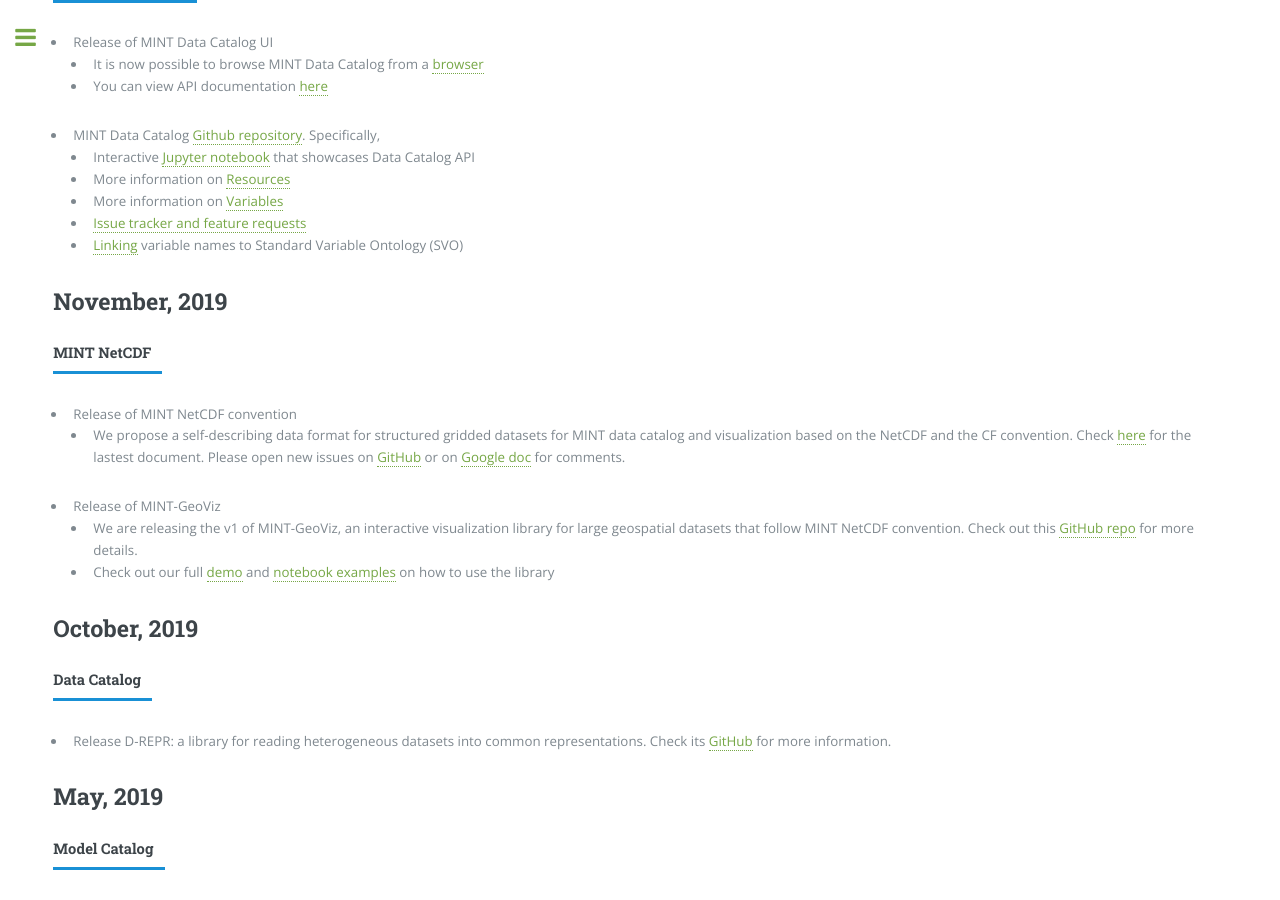
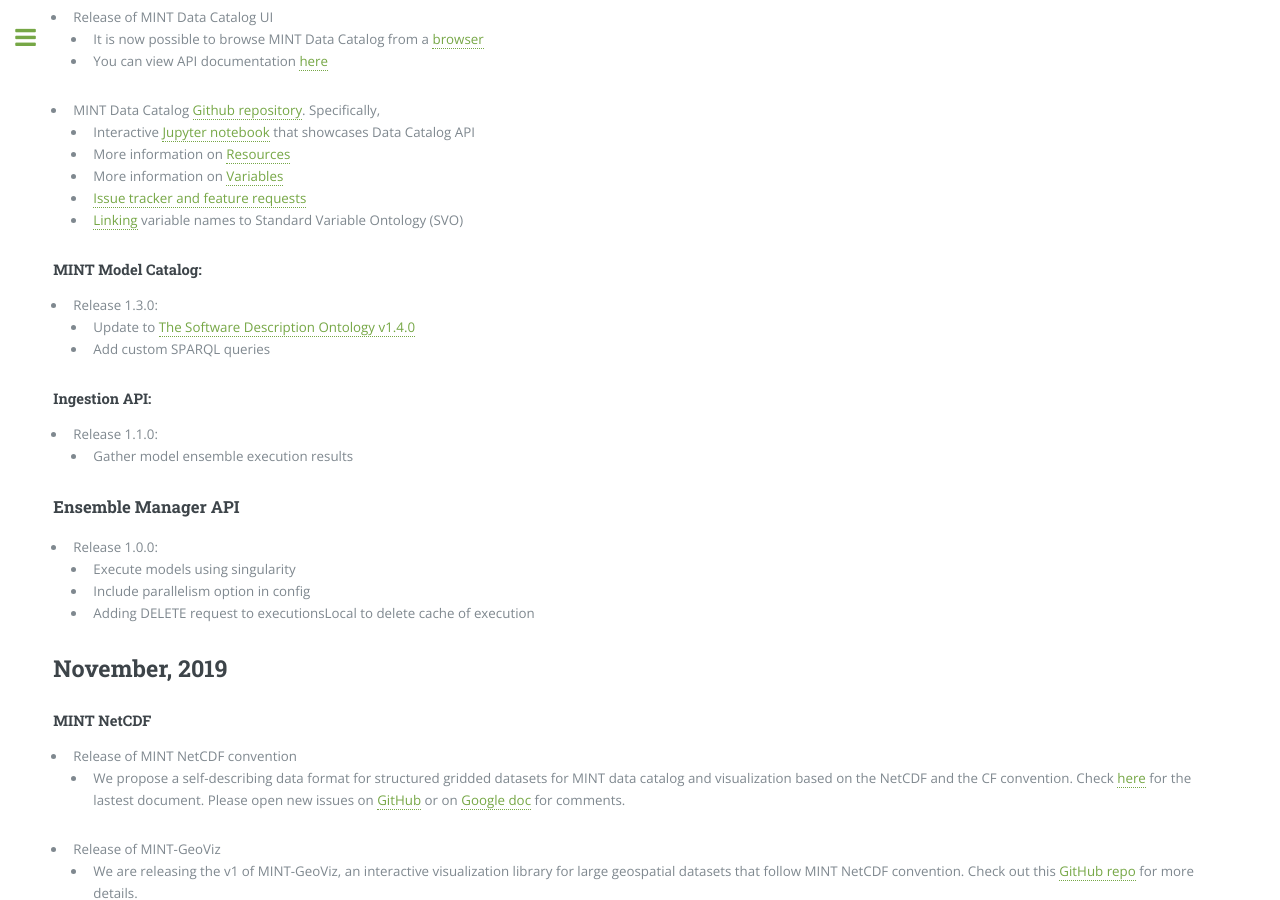
Before and after one commit to KnowledgeCaptureAndDiscovery/MINT, a Jekyll site: the page built from releases.md, in a window 1280 px wide and 900 px high, scrolled down 358 px. Built offline with Jekyll 4.4.1, drawn with Linux system fonts in a browser that asks for light colours.

Commit message:
convert html to markdown and more releases

```diff
--- a/releases.md
+++ b/releases.md
@@ -2,72 +2,68 @@
 layout: page
 title: MINT Release updates
 ---
-<section id="overview">
-    <header class="major">
-        <h2>December, 2019</h2>
-        <h4>MINT Data Catalog</h4>
-    </header>
-    <ul>
-	    <li>Release of MINT Data Catalog UI
-    		<ul>
-			<li> It is now possible to browse MINT Data Catalog from a <a href="https://data-catalog.mint.isi.edu/">browser</a></li>
-			<li> You can view API documentation <a href="https://data-catalog.mint.isi.edu/documentation">here</a></li>
-        	</ul>
-        </li>
-	<li>
-		MINT Data Catalog <a href="https://github.com/mintproject/MINT-DataCatalog-Public">Github repository</a>. Specifically,
-		<ul>
-			<li>Interactive <a href="https://mybinder.org/v2/gh/mintproject/MINT-DataCatalog-Public/master?filepath=%2Fdemo%2Fapi_demo.ipynb">Jupyter notebook</a> that showcases Data Catalog API</li>
-			<li>More information on <a href="https://github.com/mintproject/MINT-DataCatalog-Public/blob/master/docs/resources.md">Resources</a></li>
-			<li>More information on <a href="https://github.com/mintproject/MINT-DataCatalog-Public/blob/master/docs/variables.md">Variables</a></li>
-			<li><a href="https://github.com/mintproject/MINT-DataCatalog-Public/issues">Issue tracker and feature requests</a></li>
-			<li><a href="https://github.com/mintproject/MINT-DataCatalog-Public/issues/new/choose">Linking</a> variable names to Standard Variable Ontology (SVO)</li>
-		</ul>
-	    </li>
-	</ul>
-
-    <header class="major">
-        <h2>November, 2019</h2>
-        <h4>MINT NetCDF</h4>
-    </header>
-        <ul>
-        <li>Release of MINT NetCDF convention
-        	<ul>
-        		<li> We propose a self-describing data format for structured gridded datasets for MINT data catalog and visualization based on the NetCDF and the CF convention. Check <a href="https://github.com/mintproject/MINT-NetCDF-Convention">here</a> for the lastest document. Please open new issues on <a href="https://github.com/mintproject/MINT-NetCDF-Convention/issues?q=is%3Aissue+is%3Aopen+sort%3Aupdated-desc">GitHub</a> or on <a href="https://docs.google.com/spreadsheets/d/1eT_Z51R4VwVen-qx7XGtNjoHuc2sMlYmmxbi5acumx0/edit#gid=0"> Google doc</a> for comments.</li>
-        	</ul>
-        </li>
-        <li>Release of MINT-GeoViz
-        	<ul>
-	        	<li> We are releasing the v1 of MINT-GeoViz, an interactive visualization library for large geospatial datasets that follow MINT NetCDF convention. Check out this <a href="https://github.com/mintproject/MINT-GeoViz/tree/master?">GitHub repo</a> for more details.</li>
-	        	<li> Check out our full <a href="https://drive.google.com/drive/folders/1t9E5HsUOre0CgAevkdRAxgaRQghJ_i2v?usp=sharing">demo</a> and <a href="https://github.com/mintproject/MINT-GeoViz/tree/master/examples/notebooks">notebook examples</a> on how to use the library</li>
-            </ul>
-        </li>
-        </ul>
-
-    <header class="major">
-	   <h2>October, 2019</h2>
-        <h4>Data Catalog</h4>
-    </header>
-    <ul>
-        <li>Release D-REPR: a library for reading heterogeneous datasets into common representations. Check its <a href="https://github.com/usc-isi-i2/d-repr">GitHub</a> for more information.</li>
-    </ul>
 
 
+## December, 2019
 
-    <header class="major">
-	    <h2>May, 2019</h2>
-        <h4>Model Catalog</h4>
-	</header>
+#### MINT Data Catalog
 
-    <ul>
-        <li>New content: The MINT model catalog has been expanded to include a semantic representation of units, scientific variables and links to Wikidata. Check the <a href="https://github.com/mintproject/ModelCatalog/releases">release on GitHub</a> for more information. </li>
-        <li>New APIs for adding content: We have expanded our APIs with a new client based on Open API that allows anyone to insert models in the model catalog. The API is accessible in the following link: <a href="https://api.models.mint.isi.edu/v0.0.2/ui/#/">https://api.models.mint.isi.edu/v0.0.2/ui/#/</a></li>
-        <li>New APIs for accessing content: 3 new methods have been added to our <a href="https://query.mint.isi.edu/api/mintproject/MINT-ModelCatalogQueries#/">GRLC API</a>. The first one, to obtain additional information of a Scientific Variable given its label (getStandardVariableMetadata). The other two (getInputCompatibleConfig) and (getOutputCompatibleConfig) retrieve those models or software compatible with a target model. This facilitates understanding which software has variables that may interoperate with other software.</li>
-        <li>A new client for accessing content: With our new Python client, now it is possible to access the content in the model catalog without having to issue SPARQL queries or API queries. <a href="https://github.com/mintproject/MINT-ModelCatalogAPI-client">Check it out here</a>.</li>
-        <li>New examples: Check out our <a href="https://github.com/mintproject/MINT-ModelCatalogAPI-client/blob/master/notebook-example-how-to-use.ipynb">notebook</a> for examples on how to use the client.</li>
-        <li>The <a href="https://dev.models.mint.isi.edu">Model Explorer</a> has been updated to show the contents of models in a more user-friendly manner. Check <a href="https://dev.models.mint.isi.edu">here</a> the latest version. Please <a href="https://github.com/mintproject/MINT-ModelCatalogExplorer/issues/new">open new issues on GitHub</a> if you find bugs.
-        </li>
+*   Release of MINT Data Catalog UI
+    *   It is now possible to browse MINT Data Catalog from a [browser](https://data-catalog.mint.isi.edu/)
+    *   You can view API documentation [here](https://data-catalog.mint.isi.edu/documentation)
+*   MINT Data Catalog [Github repository](https://github.com/mintproject/MINT-DataCatalog-Public). Specifically,
+    *   Interactive [Jupyter notebook](https://mybinder.org/v2/gh/mintproject/MINT-DataCatalog-Public/master?filepath=%2Fdemo%2Fapi_demo.ipynb) that showcases Data Catalog API
+    *   More information on [Resources](https://github.com/mintproject/MINT-DataCatalog-Public/blob/master/docs/resources.md)
+    *   More information on [Variables](https://github.com/mintproject/MINT-DataCatalog-Public/blob/master/docs/variables.md)
+    *   [Issue tracker and feature requests](https://github.com/mintproject/MINT-DataCatalog-Public/issues)
+    *   [Linking](https://github.com/mintproject/MINT-DataCatalog-Public/issues/new/choose) variable names to Standard Variable Ontology (SVO)
 
-    </ul>
+#### MINT Model Catalog:
 
-</section>
+* Release 1.3.0:
+    *   Update to [The Software Description Ontology v1.4.0](https://w3id.org/okn/o/sd/1.4.0)
+    *   Add custom SPARQL queries
+
+
+#### Ingestion API:
+
+* Release 1.1.0:
+    * Gather model ensemble execution results
+
+### Ensemble Manager API
+
+* Release 1.0.0:
+    * Execute models using singularity
+    * Include parallelism option in config
+    * Adding DELETE request to executionsLocal to delete cache of execution
+
+## November, 2019
+
+#### MINT NetCDF
+
+
+*   Release of MINT NetCDF convention
+    *   We propose a self-describing data format for structured gridded datasets for MINT data catalog and visualization based on the NetCDF and the CF convention. Check [here](https://github.com/mintproject/MINT-NetCDF-Convention) for the lastest document. Please open new issues on [GitHub](https://github.com/mintproject/MINT-NetCDF-Convention/issues?q=is%3Aissue+is%3Aopen+sort%3Aupdated-desc) or on [Google doc](https://docs.google.com/spreadsheets/d/1eT_Z51R4VwVen-qx7XGtNjoHuc2sMlYmmxbi5acumx0/edit#gid=0) for comments.
+*   Release of MINT-GeoViz
+    *   We are releasing the v1 of MINT-GeoViz, an interactive visualization library for large geospatial datasets that follow MINT NetCDF convention. Check out this [GitHub repo](https://github.com/mintproject/MINT-GeoViz/tree/master?) for more details.
+    *   Check out our full [demo](https://drive.google.com/drive/folders/1t9E5HsUOre0CgAevkdRAxgaRQghJ_i2v?usp=sharing) and [notebook examples](https://github.com/mintproject/MINT-GeoViz/tree/master/examples/notebooks) on how to use the library
+
+## October, 2019
+
+#### Data Catalog
+
+
+*   Release D-REPR: a library for reading heterogeneous datasets into common representations. Check its [GitHub](https://github.com/usc-isi-i2/d-repr) for more information.
+
+
+## May, 2019
+
+#### Model Catalog
+
+
+*   New content: The MINT model catalog has been expanded to include a semantic representation of units, scientific variables and links to Wikidata. Check the [release on GitHub](https://github.com/mintproject/ModelCatalog/releases) for more information.
+*   New APIs for adding content: We have expanded our APIs with a new client based on Open API that allows anyone to insert models in the model catalog. The API is accessible in the following link: [https://api.models.mint.isi.edu/v0.0.2/ui/#/](https://api.models.mint.isi.edu/v0.0.2/ui/#/)
+*   New APIs for accessing content: 3 new methods have been added to our [GRLC API](https://query.mint.isi.edu/api/mintproject/MINT-ModelCatalogQueries#/). The first one, to obtain additional information of a Scientific Variable given its label (getStandardVariableMetadata). The other two (getInputCompatibleConfig) and (getOutputCompatibleConfig) retrieve those models or software compatible with a target model. This facilitates understanding which software has variables that may interoperate with other software.
+*   A new client for accessing content: With our new Python client, now it is possible to access the content in the model catalog without having to issue SPARQL queries or API queries. [Check it out here](https://github.com/mintproject/MINT-ModelCatalogAPI-client).
+*   New examples: Check out our [notebook](https://github.com/mintproject/MINT-ModelCatalogAPI-client/blob/master/notebook-example-how-to-use.ipynb) for examples on how to use the client.
+*   The [Model Explorer](https://dev.models.mint.isi.edu) has been updated to show the contents of models in a more user-friendly manner. Check [here](https://dev.models.mint.isi.edu) the latest version. Please [open new issues on GitHub](https://github.com/mintproject/MINT-ModelCatalogExplorer/issues/new) if you find bugs.
```
